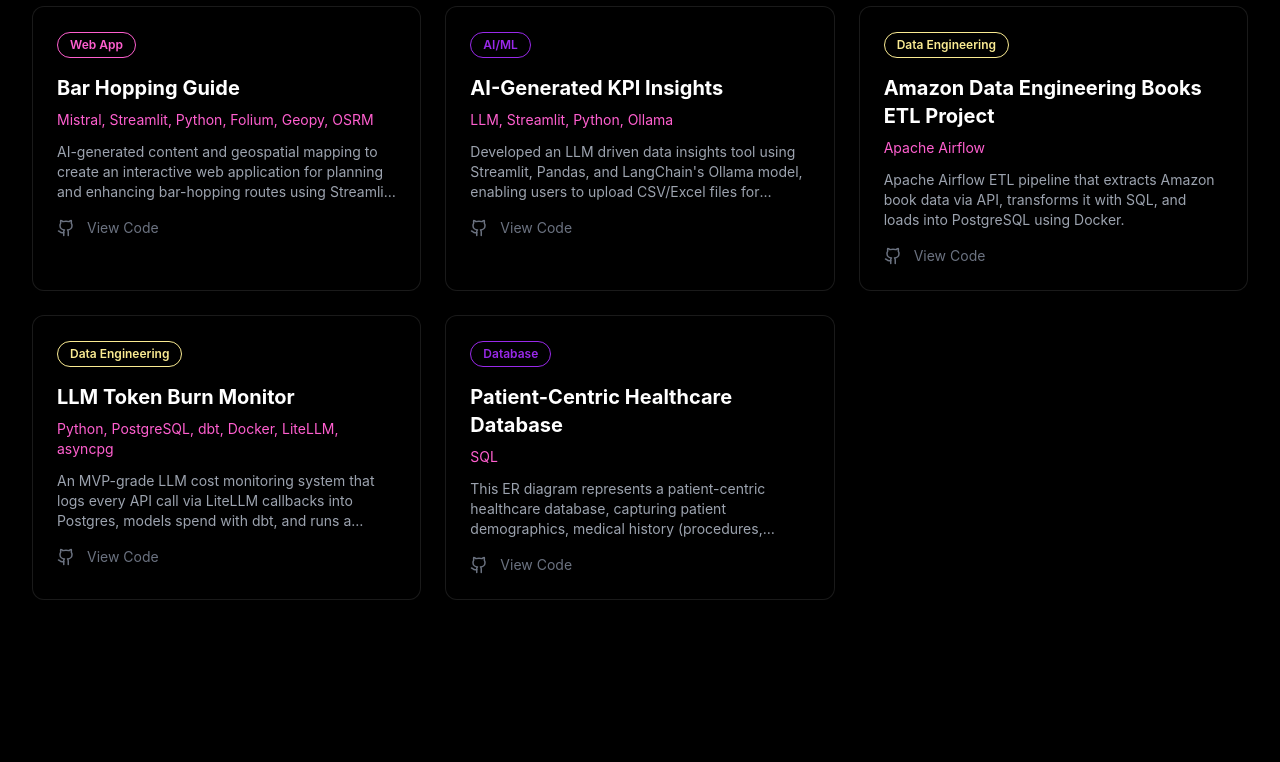
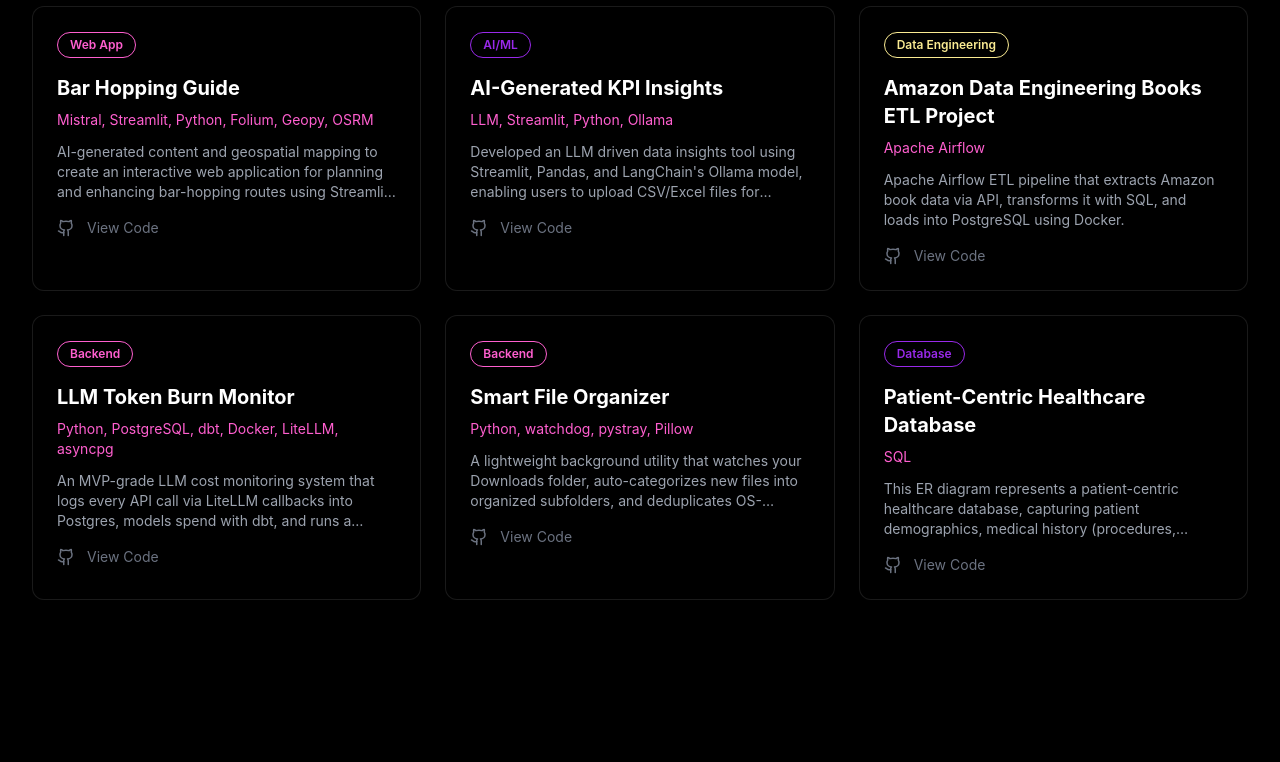
Before and after one commit to VishnuRam16/Portfolio, a Next.js app: page / in a window 1280 px wide. Shown: the part 5260-6022 px from the top of the page. Built offline with nearby package versions, Linux system fonts and the light colour scheme.

Commit message:
feat: added smart file organizer to project section with project link

```diff
--- a/components/Projects.tsx
+++ b/components/Projects.tsx
@@ -60,7 +60,16 @@
     description:
       'An MVP-grade LLM cost monitoring system that logs every API call via LiteLLM callbacks into Postgres, models spend with dbt, and runs a watchdog to alert on budget breaches — giving per-user and per-feature visibility into token usage without vendor lock-in.',
     github: 'https://github.com/VishnuRam16/Token-Burn-Monitor',
-    category: 'Data Engineering',
+    category: 'Backend',
+  },
+  {
+    id: 14,
+    title: 'Smart File Organizer',
+    tools: 'Python, watchdog, pystray, Pillow',
+    description:
+      'A lightweight background utility that watches your Downloads folder, auto-categorizes new files into organized subfolders, and deduplicates OS-generated copies using SHA-256 hashing—archiving older versions with original file creation timestamps.',
+    github: 'https://github.com/VishnuRam16/Smart-File-Organizer',
+    category: 'Backend',
   },
   {
     id: 12,
@@ -72,7 +81,7 @@
   },
 ]
 
-const categories = ['All', 'AI/ML', 'Data Engineering', 'Database', 'Web App']
+const categories = ['All', 'AI/ML', 'Data Engineering', 'Backend', 'Database', 'Web App']
 
 export default function Projects() {
   const [selectedCategory, setSelectedCategory] = useState('All')
@@ -86,6 +95,7 @@
     const colors: Record<string, string> = {
       'AI/ML': 'border-primary-purple text-primary-purple',
       'Data Engineering': 'border-primary-yellow text-primary-yellow',
+      'Backend': 'border-primary-pink text-primary-pink',
       'Database': 'border-primary-purple text-primary-purple',
       'Web App': 'border-primary-pink text-primary-pink',
     }
```
